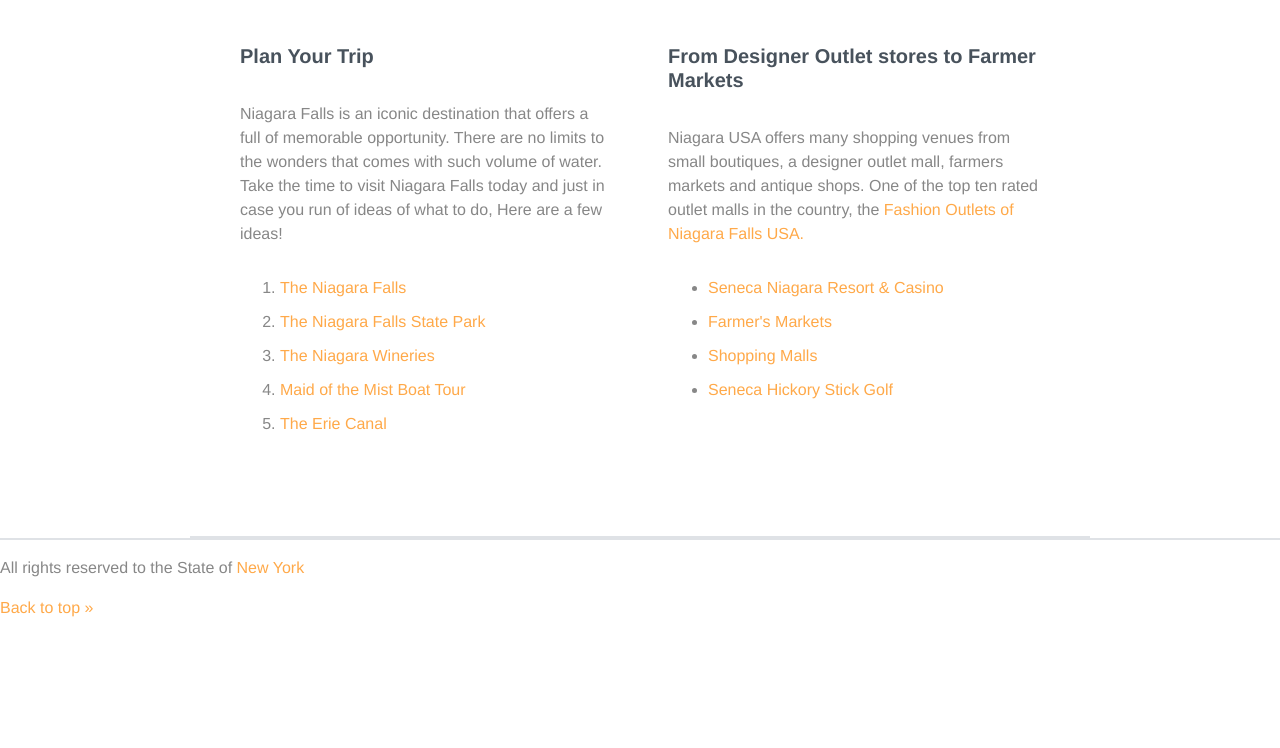
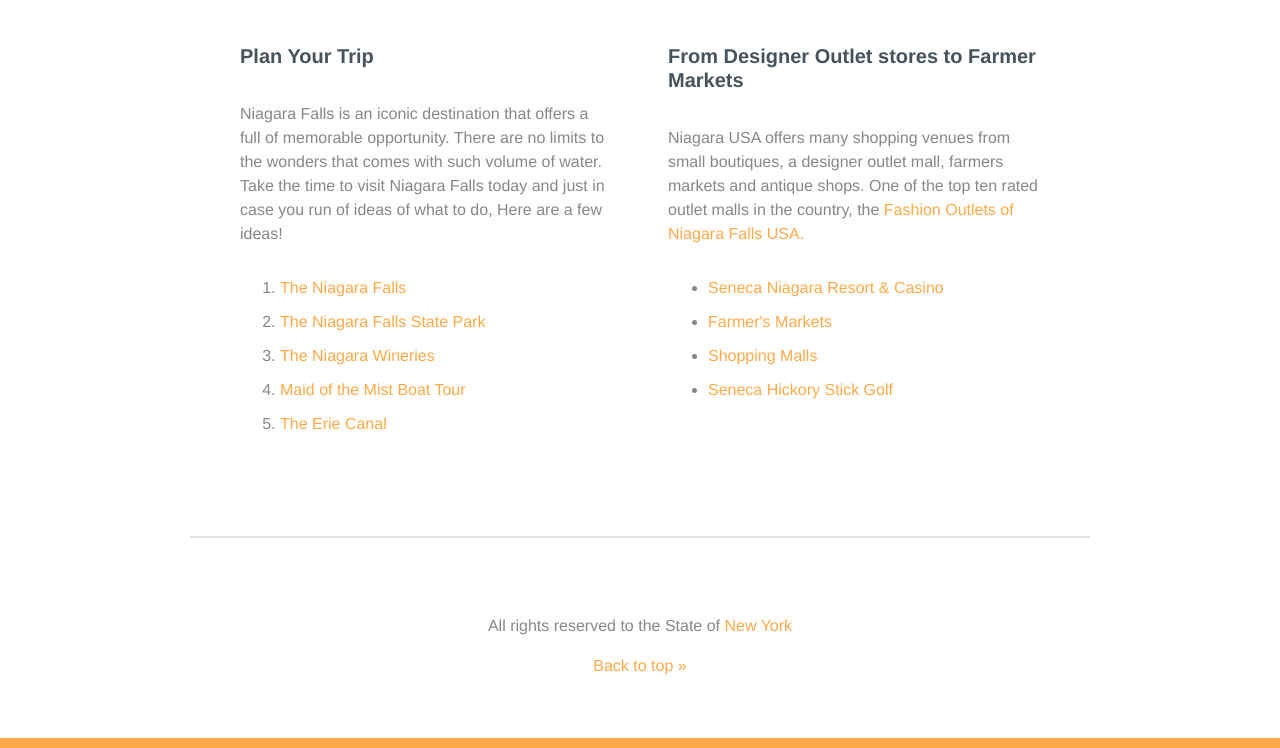
Before and after one commit to Nanadoum81/Niagara-Falls-travel-page-concept, a plain HTML site: page index.html in a window 1280 px wide. Shown: the part 2333-3081 px from the top of the page. Before the commit the page ends 2953 px from the top, so only its background shows below. Drawn offline with Linux system fonts and the light colour scheme; files whose address does not match are found by name.

Commit message:
Fixed footer

```diff
--- a/index.html
+++ b/index.html
@@ -80,7 +80,7 @@ target="_blank">The Erie Canal</a></li>
 </div>
 </div>
 <!-- End .second-content =-->
-<footer class="t-border">
+<footer class="main-footer">
 <p>All rights reserved to the State of <a href=
 "https://parks.ny.gov/" target="_blank">New York</a></p>
 <a href="#top">Back to top »</a></footer>
```
